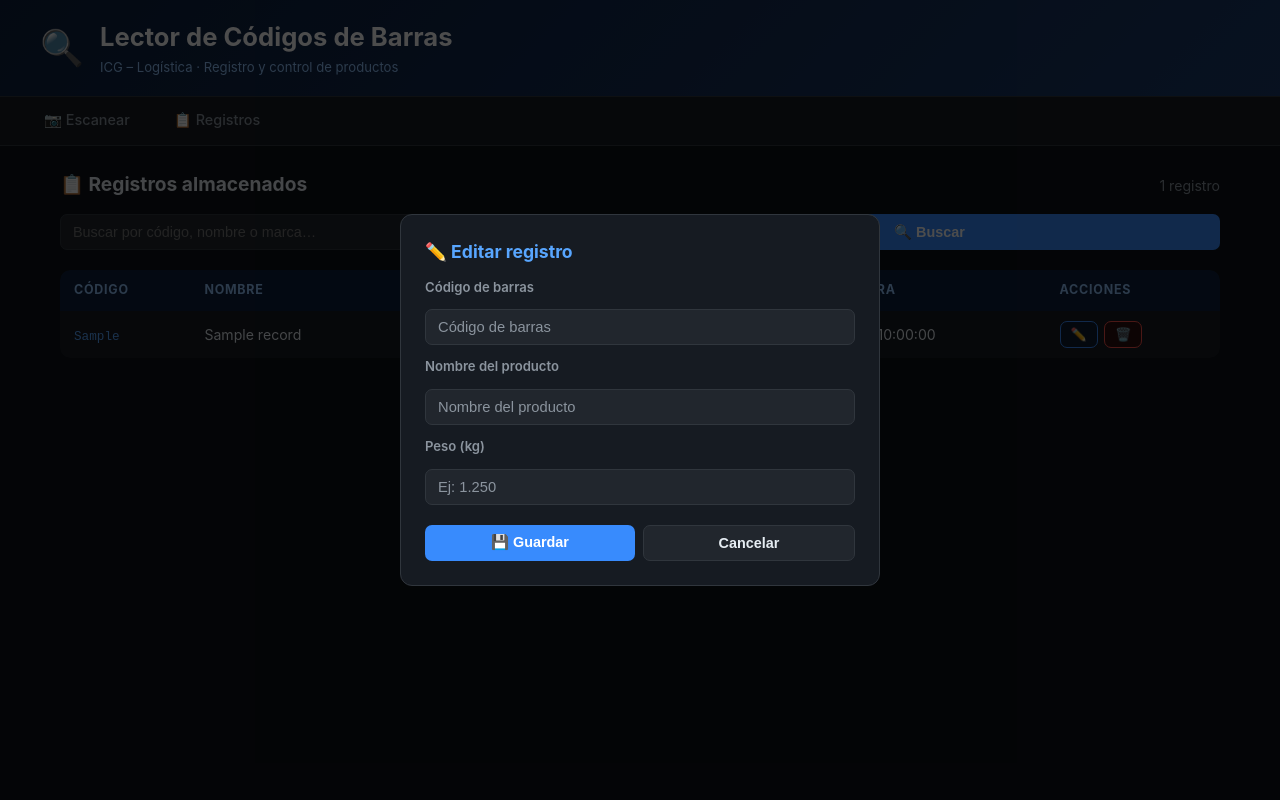
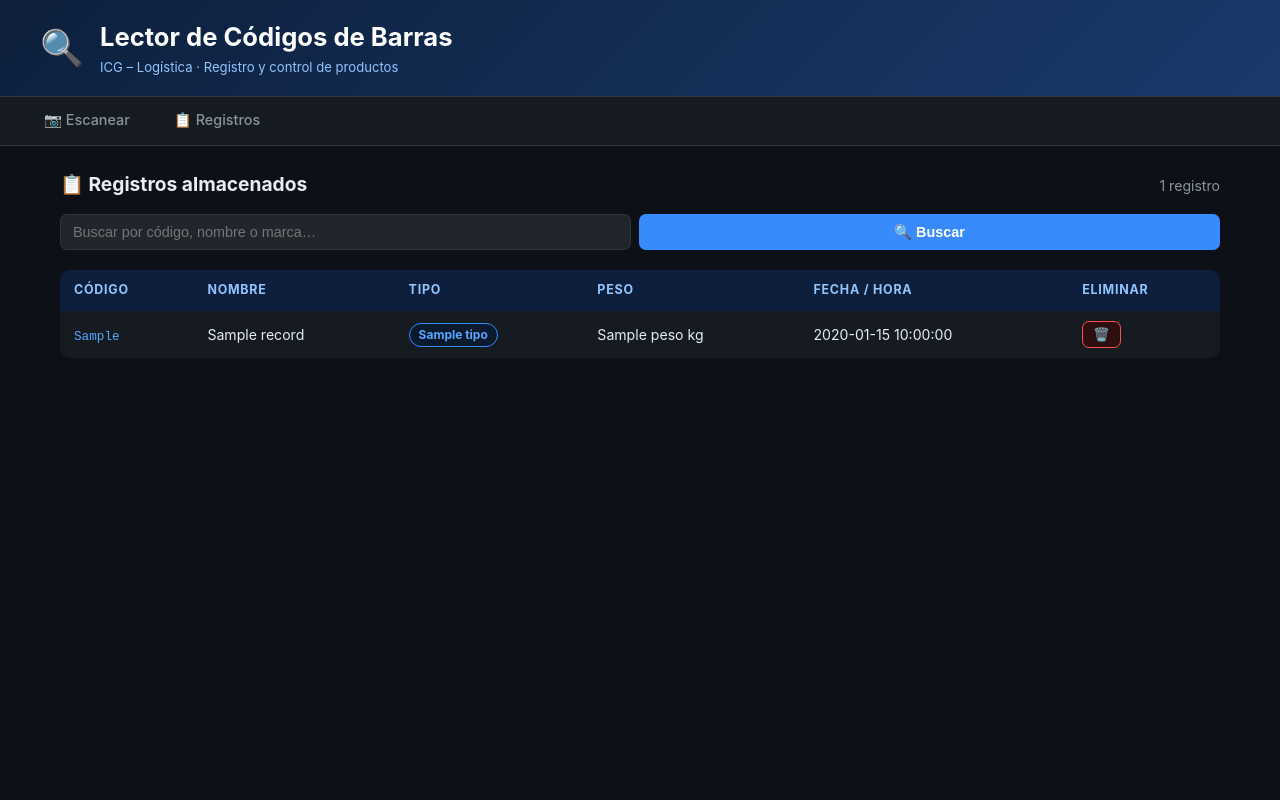
Before and after one commit to icg-logistica/lector_codigo_barras, a Flask app: template templates/records.html in a window 1280 px wide. Run offline with Flask 3, Linux system fonts and the light colour scheme; the template is opened without the code that fills it: most values are stand-ins (such as "Sample title", 1, 10 or a date in 2020).

Commit message:
Quitar modal de edición de registros
Co-Authored-By: Claude Sonnet 4.6 <noreply@anthropic.com>

```diff
--- a/static/js/records.js
+++ b/static/js/records.js
@@ -1,68 +1,7 @@
 /* ══════════════════════════════════════════════════════════
-   records.js  –  Editar y eliminar registros (modal + DELETE)
+   records.js  –  Eliminar registros
    ══════════════════════════════════════════════════════════ */
 
-/* ── Abrir modal de edición ────────────────────────────────── */
-async function openEdit(id) {
-  try {
-    const res    = await fetch(`/api/records/${id}`);
-    if (!res.ok) { showToast('No se pudo cargar el registro', 'error'); return; }
-    const record = await res.json();
-
-    document.getElementById('edit-id').value     = id;
-    document.getElementById('edit-code').value   = record.codigo_barras || '';
-    document.getElementById('edit-nombre').value = record.nombre_producto || '';
-    document.getElementById('edit-peso').value   = record.peso || '';
-
-    hide('edit-errors');
-    show('edit-modal');
-  } catch {
-    showToast('Error de conexión', 'error');
-  }
-}
-
-/* ── Guardar edición ────────────────────────────────────────── */
-async function saveEdit() {
-  const id     = document.getElementById('edit-id').value;
-  const code   = document.getElementById('edit-code').value.trim();
-  const nombre = document.getElementById('edit-nombre').value.trim();
-  const peso   = document.getElementById('edit-peso').value.trim();
-  const errEl  = document.getElementById('edit-errors');
-
-  hide(errEl);
-
-  if (!code || !nombre || !peso) {
-    errEl.textContent = 'Todos los campos son obligatorios.';
-    show(errEl); return;
-  }
-  if (isNaN(Number(peso)) || Number(peso) <= 0) {
-    errEl.textContent = 'El peso debe ser un número mayor a 0.';
-    show(errEl); return;
-  }
-
-  try {
-    const res  = await fetch(`/api/records/${id}`, {
-      method:  'PUT',
-      headers: { 'Content-Type': 'application/json' },
-      body: JSON.stringify({ codigo_barras: code, nombre_producto: nombre, peso }),
-    });
-    const data = await res.json();
-    if (data.success) {
-      showToast('✅ Registro actualizado', 'success');
-      closeModal();
-      setTimeout(() => location.reload(), 900);
-    } else {
-      const msgs = data.errors || [data.error || 'Error desconocido'];
-      errEl.textContent = msgs.join(' | ');
-      show(errEl);
-    }
-  } catch {
-    errEl.textContent = 'Error de conexión al guardar.';
-    show(errEl);
-  }
-}
-
-/* ── Eliminar registro ──────────────────────────────────────── */
 async function deleteRecord(id, btn) {
   if (!confirm('¿Eliminar este registro? Esta acción no se puede deshacer.')) return;
 
@@ -84,18 +23,3 @@ async function deleteRecord(id, btn) {
     if (row) row.style.opacity = '1';
   }
 }
-
-/* ── Cerrar modal ───────────────────────────────────────────── */
-function closeModal() {
-  hide('edit-modal');
-}
-
-/* Cerrar modal al hacer clic fuera de la caja */
-document.addEventListener('DOMContentLoaded', () => {
-  const overlay = document.getElementById('edit-modal');
-  if (overlay) {
-    overlay.addEventListener('click', e => {
-      if (e.target === overlay) closeModal();
-    });
-  }
-});
--- a/templates/records.html
+++ b/templates/records.html
@@ -23,7 +23,7 @@
         <th>Tipo</th>
         <th>Peso</th>
         <th>Fecha / Hora</th>
-        <th>Acciones</th>
+        <th>Eliminar</th>
       </tr>
     </thead>
     <tbody>
@@ -41,9 +41,7 @@
         <td><span class="badge">{{ r.get('informacion', {}).get('tipo', '—') }}</span></td>
         <td>{{ r.peso }} kg</td>
         <td>{{ r.fecha_hora_display }}</td>
-        <td class="actions-cell">
-          <button class="btn btn-sm btn-edit"
-                  onclick="openEdit('{{ r._id }}')">✏️</button>
+        <td>
           <button class="btn btn-sm btn-danger"
                   onclick="deleteRecord('{{ r._id }}', this)">🗑️</button>
         </td>
@@ -59,30 +57,6 @@
 </div>
 {% endif %}
 
-<!-- Modal de edición -->
-<div id="edit-modal" class="modal-overlay" hidden>
-  <div class="modal-box">
-    <h3 class="modal-title">✏️ Editar registro</h3>
-    <input type="hidden" id="edit-id">
-
-    <label class="form-label">Código de barras</label>
-    <input id="edit-code"   type="text"   class="form-input" placeholder="Código de barras">
-
-    <label class="form-label">Nombre del producto</label>
-    <input id="edit-nombre" type="text"   class="form-input" placeholder="Nombre del producto">
-
-    <label class="form-label">Peso (kg)</label>
-    <input id="edit-peso"   type="number" class="form-input" placeholder="Ej: 1.250" step="0.001" min="0.001">
-
-    <div id="edit-errors" class="alert alert-error" hidden></div>
-
-    <div class="modal-actions">
-      <button class="btn btn-primary"   onclick="saveEdit()">💾 Guardar</button>
-      <button class="btn btn-secondary" onclick="closeModal()">Cancelar</button>
-    </div>
-  </div>
-</div>
-
 {% endblock %}
 
 {% block scripts %}
```
